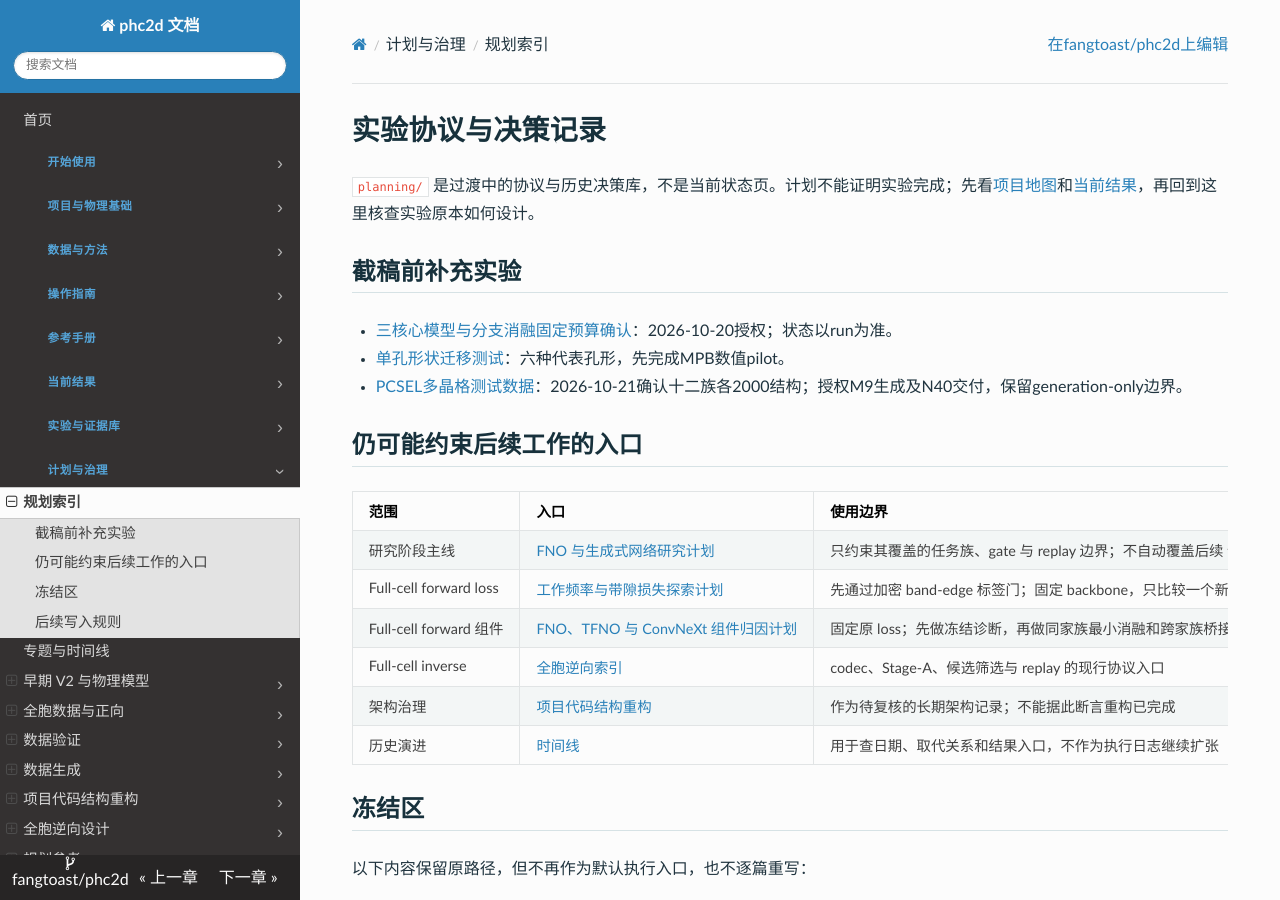
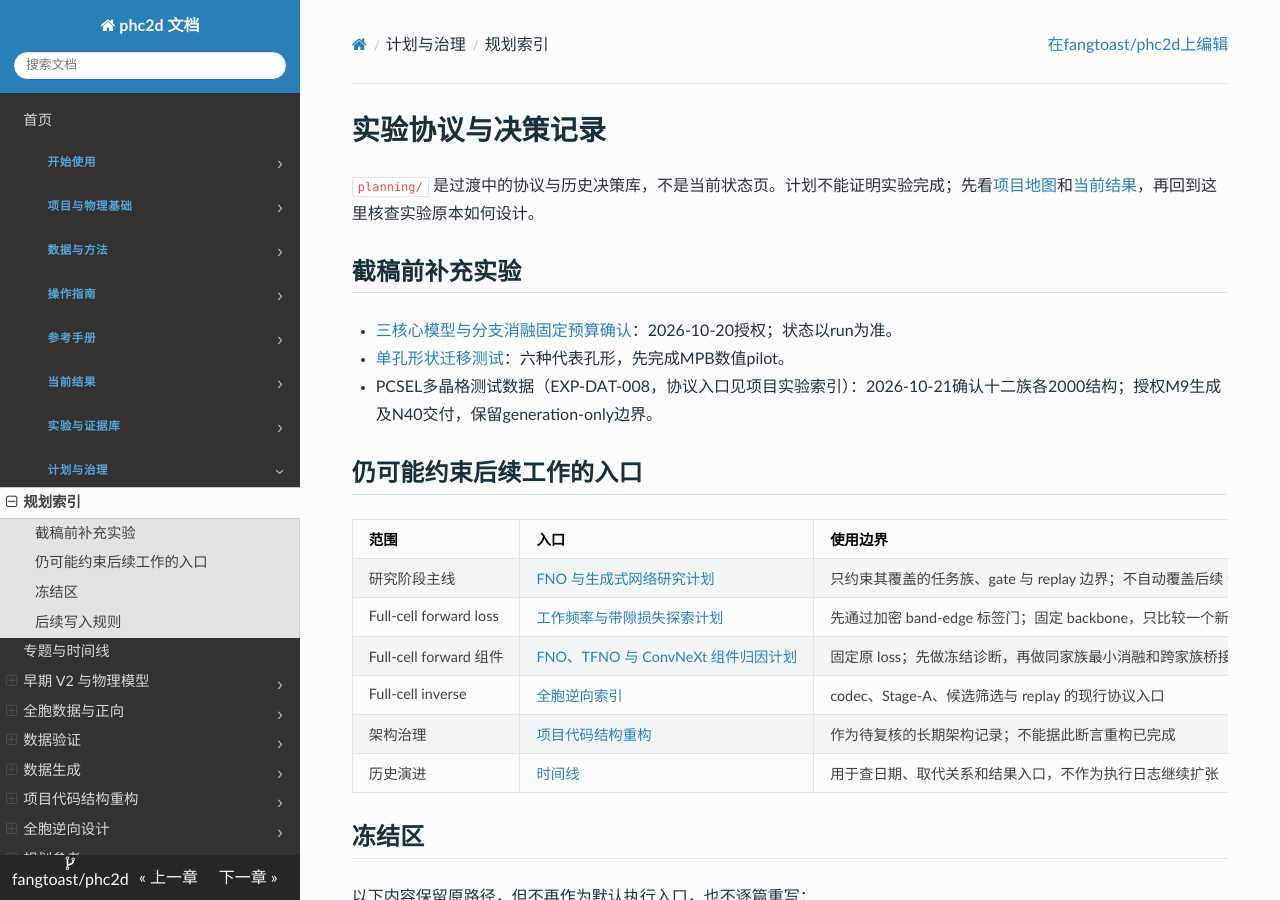
Before and after one commit to fangtoast/phc2d, an MkDocs documentation site: the page built from docs/planning/README.md, in a window 1280 px wide and 900 px high. Built offline with MkDocs 1.6.1, drawn with Linux system fonts in a browser that asks for light colours.

Commit message:
docs: avoid adding an out-of-site planning link

```diff
--- a/docs/planning/README.md
+++ b/docs/planning/README.md
@@ -25,7 +25,7 @@ primary_layer: L4
 
 - [三核心模型与分支消融固定预算确认](../../experiments/research/EXP-FWD-024-三核心模型固定预算确认.md)：2026-10-20授权；状态以run为准。
 - [单孔形状迁移测试](../../experiments/research/EXP-DAT-007-单孔形状迁移测试.md)：六种代表孔形，先完成MPB数值pilot。
-- [PCSEL多晶格测试数据](../../experiments/research/EXP-DAT-008-PCSEL多晶格测试数据.md)：2026-10-21确认十二族各2000结构；授权M9生成及N40交付，保留generation-only边界。
+- PCSEL多晶格测试数据（EXP-DAT-008，协议入口见项目实验索引）：2026-10-21确认十二族各2000结构；授权M9生成及N40交付，保留generation-only边界。
 
 ## 仍可能约束后续工作的入口
 
```
